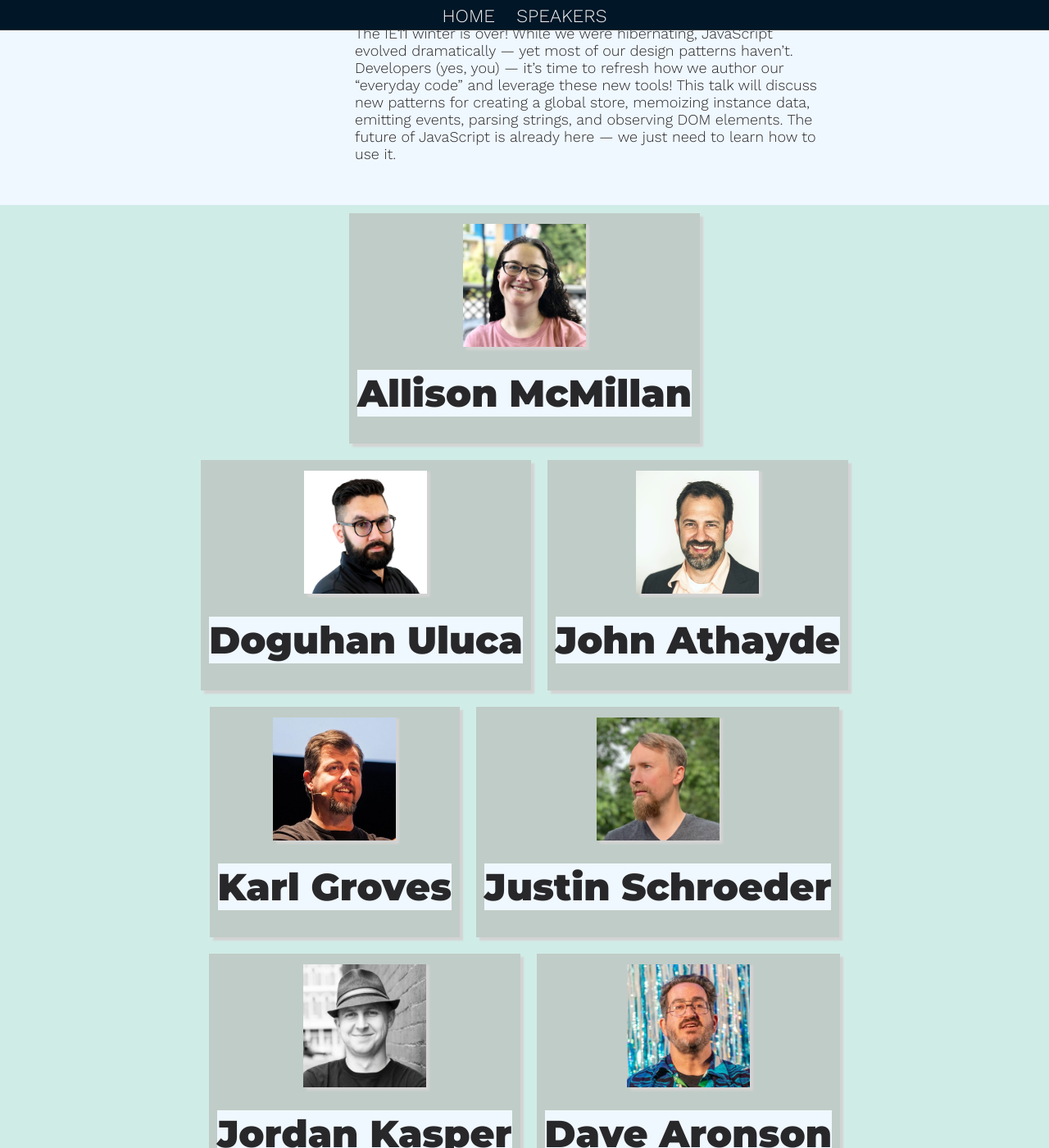
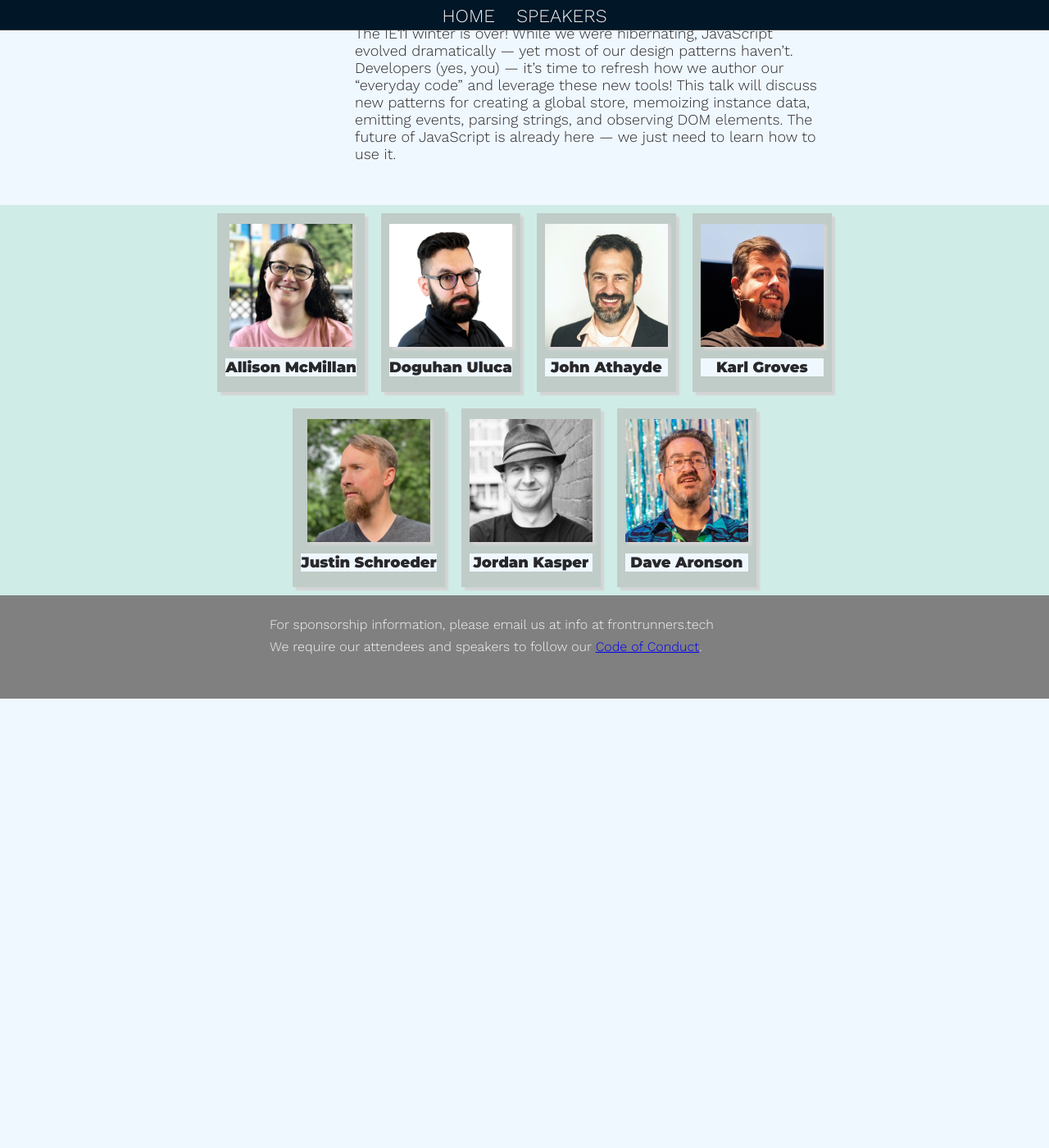
Before and after one commit to gothamgo/frontrunnersconf.github.io, a Jekyll site: the page built from test/testpage.html, in a window 1280 px wide and 1400 px high, scrolled down 3029 px. Shown: the whole window at 82% size. Built offline with Jekyll 4.4.1, drawn with Linux system fonts in a browser that asks for light colours; after the commit the page ends 3881 px from its top, so only the background shows below that.

Commit message:
Update headshots.html

```diff
--- a/_includes/headshots.html
+++ b/_includes/headshots.html
@@ -27,12 +27,8 @@
     box-shadow: 4px 4px 2px lightgrey;
   }
   div.headshot-cell p {
-    background-color: AliceBlue;
     color: #28282B;
-    margin-top: 0.5em;
-    margin-bottom: 0.5em;
     font-family: 'Montserrat', sans-serif;
-    font-size: 46px;
     text-align: center;
   }
 </style>
```
